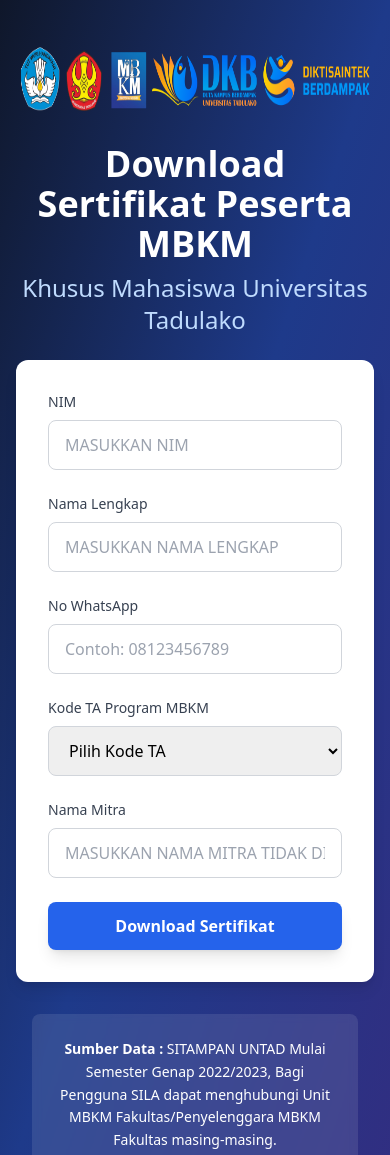
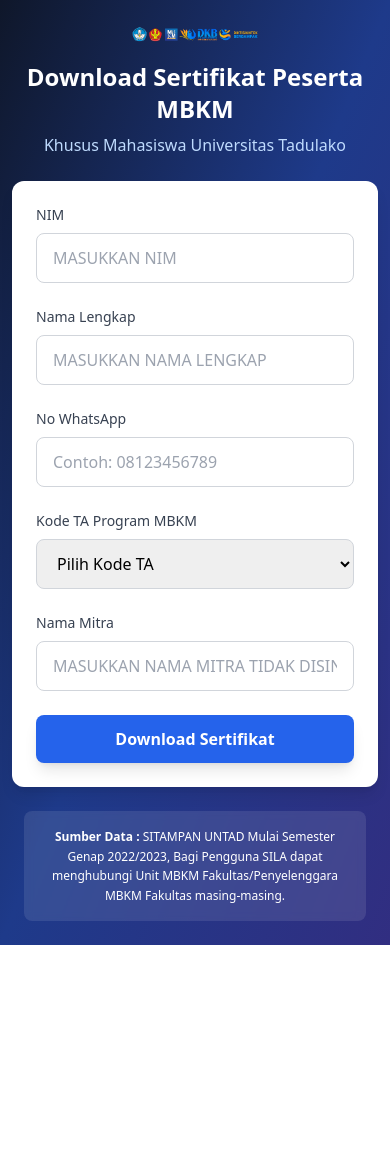
Before and after one commit to rohimexc/sertifikatmbkmuntad, a plain HTML site: page index.html in a window 390 px wide. Shown: the top 1155 px of the page. After the commit the page ends 945 px from the top, so only its background shows below. Drawn offline with nearby package versions, Linux system fonts and the light colour scheme.

Commit message:
update tampilan

```diff
--- a/index.html
+++ b/index.html
@@ -10,15 +10,22 @@
 <body class="bg-gradient-to-br from-slate-900 via-blue-900 to-indigo-900 min-h-screen" oncontextmenu="return false;" onselectstart="return false;" ondragstart="return false;">
 
   <!-- Form Input -->
-  <div id="formSection" class="container mx-auto px-4 py-8 sm:py-8">
+  <div id="formSection" class="container mx-auto px-3 sm:px-6 py-6 sm:py-10">
     <!-- Header -->
     <div class="text-center mb-6">
-      <img src="logo.png" alt="Logo UNTAD" class="w-120 h-24 mx-auto mb-4" onerror="this.style.display='none';">
-      <h1 class="text-4xl font-bold text-white mb-2">Download Sertifikat Peserta MBKM</h1>
-      <p class="text-2xl text-blue-200">Khusus Mahasiswa Universitas Tadulako</p>
+      <img src="logo.png" alt="Logo UNTAD"
+           class="w-32 sm:w-40 md:w-48 h-auto mx-auto mb-4"
+           onerror="this.style.display='none';">
+      <h1 class="text-2xl sm:text-3xl md:text-4xl font-bold text-white mb-2">
+        Download Sertifikat Peserta MBKM
+      </h1>
+      <p class="text-base sm:text-lg md:text-2xl text-blue-200">
+        Khusus Mahasiswa Universitas Tadulako
+      </p>
     </div>
 
-    <div class="max-w-2xl mx-auto bg-white rounded-xl shadow-lg p-8">
+
+    <div class="w-full max-w-md sm:max-w-xl md:max-w-2xl mx-auto bg-white rounded-xl shadow-lg p-6 sm:p-8">
 
       <form id="certificateForm" class="space-y-6">
         <div>
@@ -92,13 +99,15 @@
     </div>
 
     <!-- Footer -->
-    <div class="text-center mt-8 px-4">
-      <div class="max-w-4xl mx-auto bg-white/10 backdrop-blur-sm rounded-lg p-6">
-        <p class="text-white text-sm leading-relaxed">
-          <strong>Sumber Data :</strong> SITAMPAN UNTAD Mulai Semester Genap 2022/2023, Bagi Pengguna SILA dapat menghubungi Unit MBKM Fakultas/Penyelenggara MBKM Fakultas masing-masing.
+    <div class="text-center mt-6 sm:mt-8 px-3 sm:px-4">
+      <div class="max-w-3xl md:max-w-4xl mx-auto bg-white/10 backdrop-blur-sm rounded-lg p-4 sm:p-6">
+        <p class="text-white text-xs sm:text-sm md:text-base leading-relaxed">
+          <strong>Sumber Data :</strong> SITAMPAN UNTAD Mulai Semester Genap 2022/2023,
+          Bagi Pengguna SILA dapat menghubungi Unit MBKM Fakultas/Penyelenggara MBKM Fakultas masing-masing.
         </p>
       </div>
     </div>
+
   </div>
 
   <!-- Sertifikat (Hidden) -->
@@ -160,18 +169,7 @@
   <script src="data.js"></script>
   <script>
     // Security Protection - Disable Developer Tools
-    document.addEventListener('keydown', function(e) {
-      // Disable F12, Ctrl+Shift+I, Ctrl+Shift+J, Ctrl+U, Ctrl+Shift+C
-      if (e.keyCode === 123 || // F12
-          (e.ctrlKey && e.shiftKey && e.keyCode === 73) || // Ctrl+Shift+I
-          (e.ctrlKey && e.shiftKey && e.keyCode === 74) || // Ctrl+Shift+J
-          (e.ctrlKey && e.keyCode === 85) || // Ctrl+U
-          (e.ctrlKey && e.shiftKey && e.keyCode === 67)) { // Ctrl+Shift+C
-        e.preventDefault();
-        e.stopPropagation();
-        return false;
-      }
-    });
+
 
     // Disable right click context menu
     document.addEventListener('contextmenu', function(e) {
```
